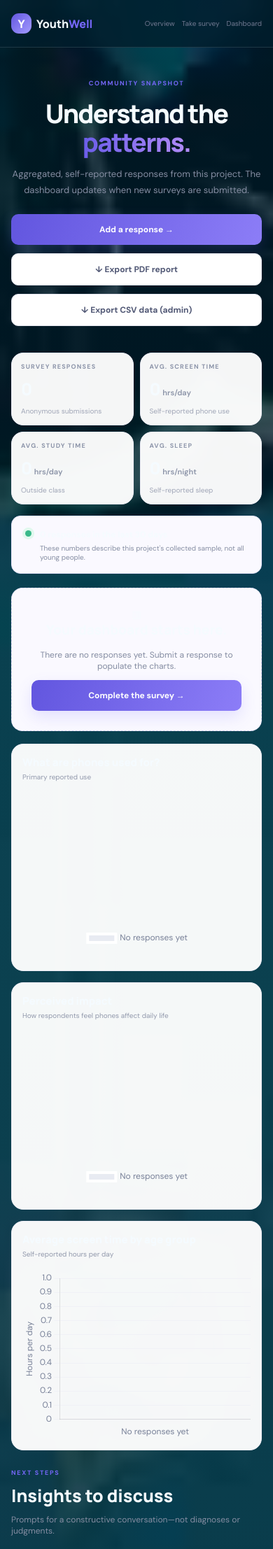
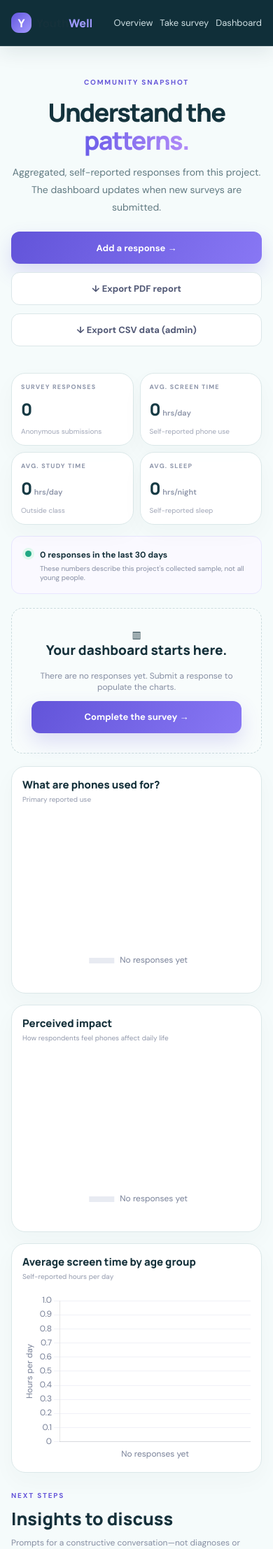
Before and after one commit to shubham-bahadurge/youth-digital-wellbeing-analyzer, a Flask app: page /dashboard in a window 390 px wide. Shown: the top 2214 px of the page at 70% size. Run offline with Flask 3, Linux system fonts and the light colour scheme; data that the repository does not hold is empty.

Commit message:
Polish YouthWell responsive design and visual hierarchy

```diff
--- a/static/style.css
+++ b/static/style.css
@@ -8,3 +8,57 @@ body{background:linear-gradient(rgba(0,30,45,.76),rgba(0,30,45,.84)),url('/stati
 .footer{border-top-color:rgba(255,255,255,.18)}
 .hero-lede,.hero-proof,.section-heading>p,.footer p{color:#d6e8ed}
 @media(max-width:800px){body{background-attachment:scroll}}
+
+/* YouthWell professional polish — responsive, accessible, image-led */
+:root{--ink:#102b35;--muted:#627983;--line:#dce8e9;--purple:#6556d9;--green:#20a884}
+html{scroll-behavior:smooth}
+body{background:#f5fbfb;color:#15313b}
+.nav{position:sticky;top:0;z-index:20;height:76px;background:rgba(7,39,49,.96);backdrop-filter:blur(16px);box-shadow:0 8px 28px #082c3618;border-bottom:1px solid #ffffff1a}
+.nav-links{color:#d0e1e5;font-size:13px}
+.nav-links a:hover{color:#8de7d4}
+.nav-cta{border-color:#6cddd0;color:#baf7ec;border-radius:999px;padding:12px 20px}
+.brand-light{color:#9f9aff}
+.hero{padding-top:66px;padding-bottom:54px;gap:42px}
+.hero h1{color:#102d37;font-size:clamp(40px,4.3vw,60px);letter-spacing:-2.8px}
+.hero-lede{color:#526c75;font-size:16px;line-height:1.85}
+.eyebrow{font-size:10px;letter-spacing:1.8px}
+.primary{background:linear-gradient(120deg,#6254d9,#8877f4);box-shadow:0 12px 28px #6556d930}
+.secondary{background:#fff;border-color:#dbe7e9}
+.button{min-height:46px;border-radius:12px;font-size:13px}
+.hero-art{min-height:430px;overflow:hidden;border:1px solid #cce9e6;border-radius:28px;background:linear-gradient(135deg,#0c6874d9,#12a9b5b3),url('/static/youthwell-background.jpg') center/cover no-repeat;box-shadow:0 26px 70px #0b66741c}
+.hero-art:after{content:"YOUTH DIGITAL WELL-BEING";position:absolute;left:22px;bottom:18px;color:#ffffffb8;font-size:9px;font-weight:800;letter-spacing:2px}
+.orb,.phone-card,.float-note{display:none}
+.stats-strip{border-color:#d3e4e6;margin-bottom:72px;padding:23px 0}
+.stats-strip div{border-color:#d3e4e6}
+.stats-strip strong{color:#6556d9}
+.stats-strip span{color:#5d7780;font-size:12px}
+.section{padding-bottom:78px}
+.section-heading h2{color:#16343d;font-size:clamp(27px,3vw,36px)}
+.section-heading>p{color:#5b747c;font-size:14px}
+.impact-card,.metric-card,.chart-card,.survey-form,.survey-aside{border-color:#dbe8e9;border-radius:20px;box-shadow:0 12px 32px #12394308}
+.impact-card{transition:transform .2s ease,box-shadow .2s ease}
+.impact-card:hover{transform:translateY(-4px);box-shadow:0 18px 40px #12394312}
+.impact-card p{color:#5b737b}
+.tag-row span{background:#edf7f6;color:#286b70}
+.cta-band{background:linear-gradient(120deg,#0d5865,#117e88 62%,#4b65c7);border-radius:24px;box-shadow:0 24px 55px #0d68742b;padding:40px}
+.cta-band p{color:#e1f4f3;font-size:13px}
+.white{border:0}
+.steps>div{border-color:#d5e5e6}
+.steps h3{color:#173842}
+.steps p{color:#617981;line-height:1.7}
+.footer{background:#092d37;color:#e6f3f4;border-color:#ffffff18;padding-top:30px;padding-bottom:30px}
+.footer p{color:#bfd3d7}
+.footer .brand-light{color:#aaa2ff}
+.page-hero h1{color:#14333d}
+.page-hero>p{color:#617a82;font-size:14px}
+.survey-form,.survey-aside{box-shadow:0 16px 42px #0e3b430a}
+.survey-aside{background:#edf8f7}
+.field input[type=number],.field select,.field textarea{border-color:#d4e3e6;min-height:46px}
+.radio-option{border-color:#dce8e9}
+.radio-option:has(input:checked){border-color:#6556d9;background:#f4f2ff}
+.privacy-note,.interpretation{background:#eff8f7;border-color:#d9eeeb;color:#285e63}
+.metric-value{color:#173b45}
+.empty-state{border-color:#cbdcde;background:#f8fcfc}
+@media(max-width:800px){.nav{position:sticky}.hero{padding-top:40px}.hero-art{min-height:310px}.stats-strip{margin-bottom:52px}.cta-band{padding:28px}}
+@media(max-width:500px){.nav{height:66px}.hero h1,.page-hero h1{font-size:36px}.hero-art{min-height:245px;border-radius:20px}.hero-art:after{font-size:8px;left:15px;bottom:13px}.stats-strip{padding:17px 0}.cta-band{padding:24px;border-radius:18px}.footer{padding:24px 16px}}
+@media(prefers-reduced-motion:reduce){html{scroll-behavior:auto}.impact-card,.button{transition:none}}
```
